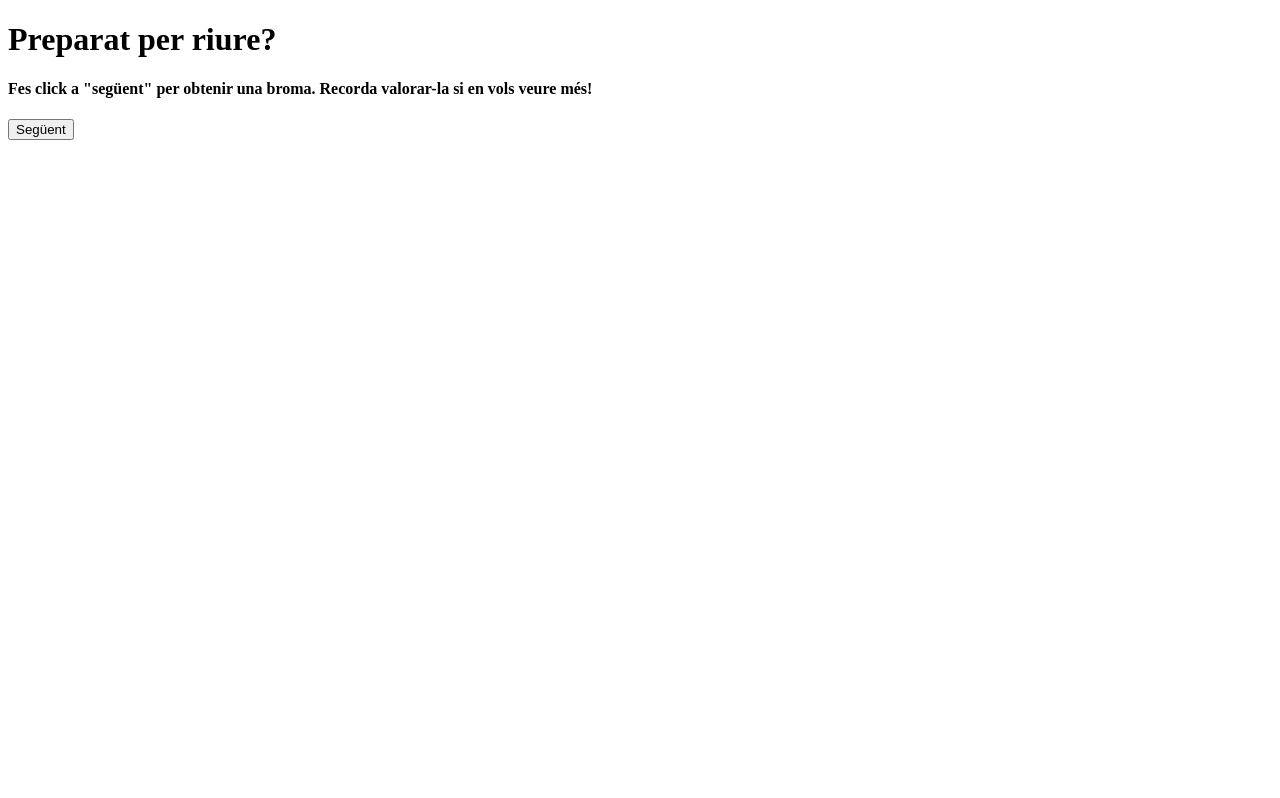
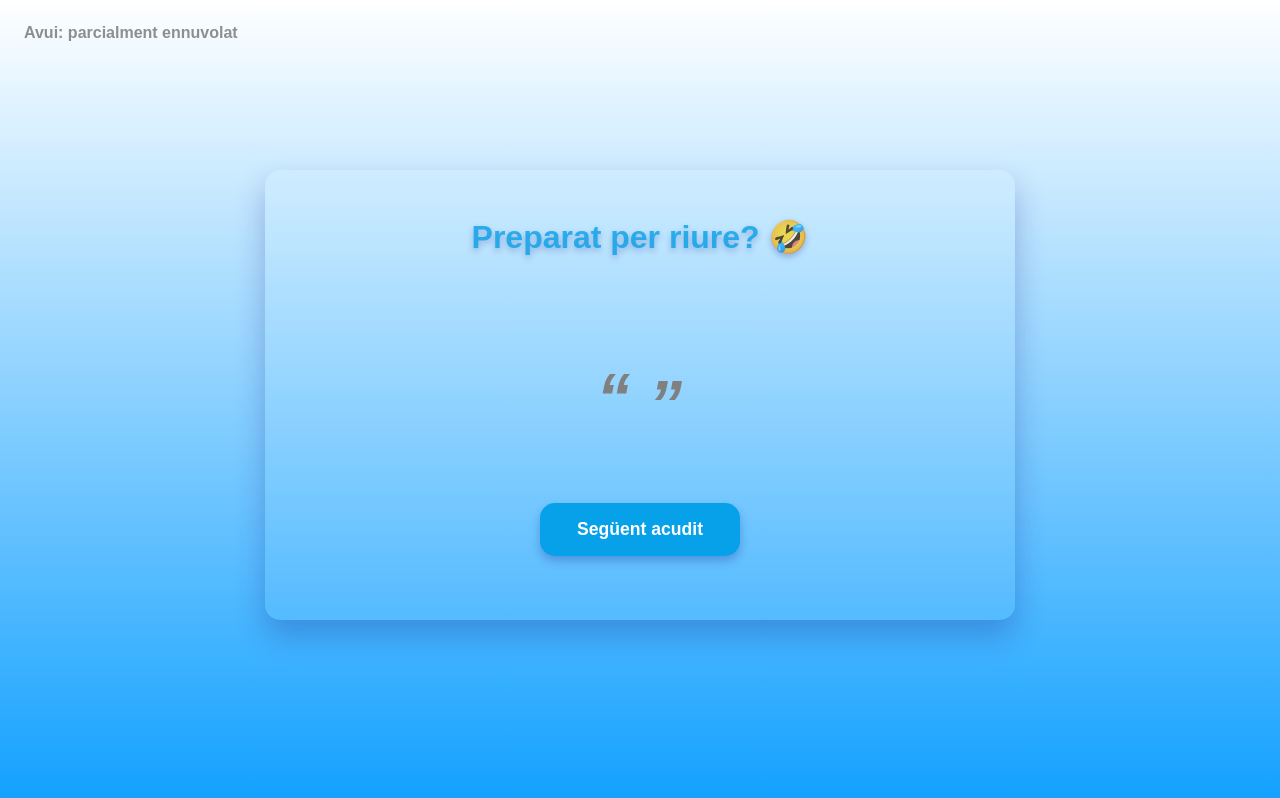
Before and after one commit to Ramndroid/SPRINT-5, a plain HTML site: page index.html in a window 1280 px wide. Drawn offline with Linux system fonts and the light colour scheme; no server answers.

Commit message:
Exercici 2

```diff
--- a/index.html
+++ b/index.html
@@ -1,19 +1,30 @@
 <!DOCTYPE html>
 <html lang="es">
+
 <head>
     <meta charset="UTF-8">
     <meta http-equiv="X-UA-Compatible" content="IE=edge">
     <meta name="viewport" content="width=device-width, initial-scale=1.0">
     <title>Sprint 5 - Exercici 1</title>
+    <link rel="stylesheet" href="/styles/style.css">
 </head>
+
 <body>
-    <main>
-        <h1>Preparat per riure?</h1>
-        <div>
-            <h4 id="joke">Fes click a "següent" per obtenir una broma. Recorda valorar-la si en vols veure més!</h4>
+    <div class="weather">
+        <h4>Avui: parcialment ennuvolat</h4>
+    </div>
+    <div class="contenido">
+        <div class="jokes">
+            <h1 class="bienvenida">Preparat per riure? 🤣</h1>
+            <div>
+                <h4 class="chiste">
+                    <blockquote><p id="joke"></p></blockquote>
+                </h4>
+            </div>
+            <button id="btn_next">Següent acudit</button>
         </div>
-        <button id="btn_next">Següent</button>
-    </main>
+    </div>
     <script src="scripts/main.js" type="module"></script>
 </body>
+
 </html>
--- a/scripts/apis/api-dad-joke/query-api-dad-joke.js
+++ b/scripts/apis/api-dad-joke/query-api-dad-joke.js
@@ -1,9 +1,29 @@
+var __awaiter = (this && this.__awaiter) || function (thisArg, _arguments, P, generator) {
+    function adopt(value) { return value instanceof P ? value : new P(function (resolve) { resolve(value); }); }
+    return new (P || (P = Promise))(function (resolve, reject) {
+        function fulfilled(value) { try { step(generator.next(value)); } catch (e) { reject(e); } }
+        function rejected(value) { try { step(generator["throw"](value)); } catch (e) { reject(e); } }
+        function step(result) { result.done ? resolve(result.value) : adopt(result.value).then(fulfilled, rejected); }
+        step((generator = generator.apply(thisArg, _arguments || [])).next());
+    });
+};
 import { DadJoke } from "../../models/dadjoke/dadjoke.js";
 import { API_DAD_JOKE_URL } from "./const-api-dad-joke.js";
 import { API_DAD_JOKE_HEADER } from "./const-api-dad-joke.js";
 // FETCH: api 'https://icanhazdadjoke.com'
-export function getADadJoke() {
+function getADadJoke() {
     return fetch(API_DAD_JOKE_URL, API_DAD_JOKE_HEADER)
         .then((response) => response.json())
         .then((mjoke) => new DadJoke(mjoke.id, mjoke.joke, mjoke.status));
 }
+// EXPORT ASYNC FUNCTION: lanza una petición a la api dad-joke
+export function showDadJoke() {
+    return __awaiter(this, void 0, void 0, function* () {
+        try {
+            (yield getADadJoke()).showJoke();
+        }
+        catch (err) {
+            console.log(err.message);
+        }
+    });
+}
--- a/scripts/apis/querys.js
+++ b/scripts/apis/querys.js
@@ -1,25 +1,5 @@
-var __awaiter = (this && this.__awaiter) || function (thisArg, _arguments, P, generator) {
-    function adopt(value) { return value instanceof P ? value : new P(function (resolve) { resolve(value); }); }
-    return new (P || (P = Promise))(function (resolve, reject) {
-        function fulfilled(value) { try { step(generator.next(value)); } catch (e) { reject(e); } }
-        function rejected(value) { try { step(generator["throw"](value)); } catch (e) { reject(e); } }
-        function step(result) { result.done ? resolve(result.value) : adopt(result.value).then(fulfilled, rejected); }
-        step((generator = generator.apply(thisArg, _arguments || [])).next());
-    });
-};
-import { getADadJoke } from "./api-dad-joke/query-api-dad-joke.js";
+import { showDadJoke } from "./api-dad-joke/query-api-dad-joke.js";
 // FUNCION: usada en 'main.ts' por el elemento (botón) 'btnNext'
 export function getShowAndPrintARandomJoke() {
     showDadJoke();
 }
-// EXPORT ASYNC FUNCTION: lanza una petición a la api dad-joke
-function showDadJoke() {
-    return __awaiter(this, void 0, void 0, function* () {
-        try {
-            (yield getADadJoke()).showJoke();
-        }
-        catch (err) {
-            console.log(err.message);
-        }
-    });
-}
--- a/scripts/main.js
+++ b/scripts/main.js
@@ -1,4 +1,6 @@
 import { getShowAndPrintARandomJoke } from "./apis/querys.js";
+// API DAD-JOKE: recoge un chiste al cargar la web
+getShowAndPrintARandomJoke();
 // ELEMENT: representa el botón "següent"
 const btnNext = document.querySelector('#btn_next');
 // EVENTLISTENER: botón 'btnNext', click: obtiene y muestra una broma por consola
--- a/scripts/ui/showJoke.js
+++ b/scripts/ui/showJoke.js
@@ -2,5 +2,8 @@
 export function showJoke(constructor) {
     constructor.prototype.showJoke = function () {
         console.log(this.joke);
+        let broma = document.getElementById('joke');
+        if (broma != null)
+            broma.innerText = this.joke;
     };
 }
--- a/src/main.ts
+++ b/src/main.ts
@@ -1,4 +1,7 @@
 import { getShowAndPrintARandomJoke } from "./apis/querys.js";
+
+// API DAD-JOKE: recoge un chiste al cargar la web
+getShowAndPrintARandomJoke();
 
 // ELEMENT: representa el botón "següent"
 const btnNext: Element | null = document.querySelector('#btn_next');
--- a/src/ui/showJoke.ts
+++ b/src/ui/showJoke.ts
@@ -2,5 +2,7 @@
 export function showJoke(constructor: Function){
     constructor.prototype.showJoke = function() {
         console.log(this.joke);
+        let broma = document.getElementById('joke');
+        if (broma != null) broma.innerText = this.joke;
     }
 }
--- /dev/null
+++ b/styles/style.css
@@ -0,0 +1,130 @@
+* {
+    box-sizing: border-box;
+}
+
+html, body {
+    height: 100%;
+    margin: 0;
+    padding: 0;
+    overflow: hidden;
+}
+
+body{
+	font-family: Arial, Helvetica, sans-serif;
+    background: linear-gradient(to top, rgb(19, 161, 255), white);
+}
+
+.weather {
+    margin: 1.5rem 0 8rem 1.5rem;
+    color: rgba(0, 0, 0, 0.432);
+}
+
+.contenido {
+    display: flex;
+    flex-flow: column wrap;
+	justify-content: center;
+	align-content: center;
+}
+
+blockquote {
+    font-style: italic;
+    border: none;
+    quotes: "\201C" "\201D" "\2018" "\2019";
+    display: block;
+    text-align: center;
+  }
+
+blockquote:before {
+  content: open-quote;
+  color: grey;
+  font-size: 3em;
+  line-height: 0.1em;
+  margin-right: 0.25em;
+  vertical-align: -0.4em;
+}
+
+blockquote:after {
+  content: close-quote;
+  color: grey;
+  font-size: 3em;
+  line-height: 0.1em;
+  vertical-align: -0.5em;
+}
+
+blockquote p {
+  display: inline;
+}
+
+.jokes {
+    height: auto;
+    width: 750px;
+    min-height: 450px;
+	margin: 0 2rem;
+    background-color: rgba(255, 255, 255, 0.062);
+    border-radius: 15px;
+    box-shadow: 0px 15px 30px #15228546;
+    display: flex;
+    flex-direction: column;
+    justify-content: space-between;
+}
+
+.bienvenida {
+    margin-top: 3rem;
+    text-align: center;
+    color: #07a1e9cb;
+    text-shadow: 0px 3px 6px #15228546;
+}
+
+.chiste {
+    margin: 2rem 8rem;
+    line-height: 1.7rem;
+    font-size: 1.4rem;
+    letter-spacing: 0.1rem;
+    color: #014a6be1;
+}
+
+#btn_next {
+    width: auto;
+    min-width: 200px;
+    margin-bottom: 4rem;
+    align-self: center;
+    border-radius: 15px;
+	background-color: #07a1e9;
+	color: white;
+	font-weight: bold;
+    font-size: 1.1rem;
+	padding: 1rem 1rem;
+	cursor: pointer;
+    border: none;
+    box-shadow: 0px 5px 10px #15228546;
+}
+
+#btn_next:hover {
+	background-color: #07a1e97c;
+}
+
+#btn_next:active {
+	background-color: #0784be7c;
+    box-shadow: 0px 3px 5px #15228546;
+}
+
+@media (max-width: 800px) {
+
+    html, body {
+        overflow: auto;
+    }
+
+    .jokes {
+        height: auto;
+        width: auto;
+        margin: 0 2rem;
+    }
+
+    .chiste {
+        margin: 2rem 2rem;
+    }
+
+    .bienvenida {
+        margin: 2rem 1.5rem 0rem 1.5rem;
+    }
+}
```
Also changed, not shown: src/apis/api-dad-joke/query-api-dad-joke.ts (+10 -1 lines), src/apis/querys.ts (+1 -10 lines).
